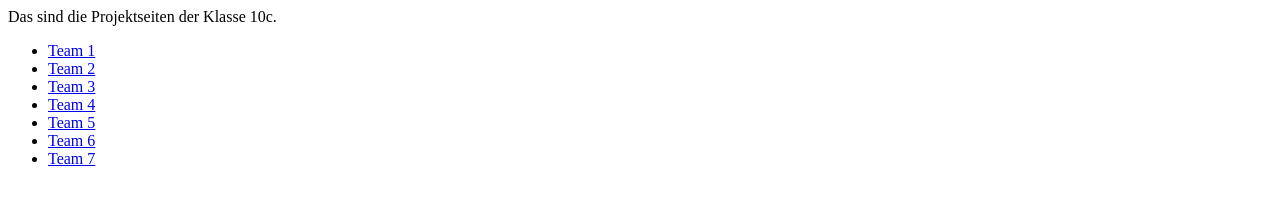
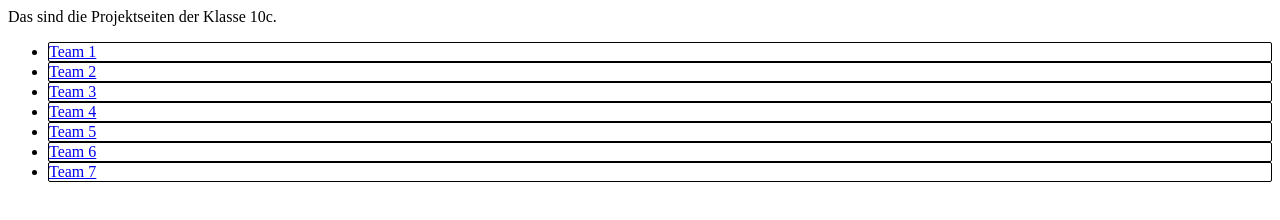
Before and after one commit to webapp-ks10/10c, a plain HTML site: page index.html in a window 1280 px wide. Drawn offline with Linux system fonts and the light colour scheme.

Commit message:
style added to landing page

```diff
--- a/index.html
+++ b/index.html
@@ -4,6 +4,12 @@
     <meta charset="UTF-8">
     <meta name="viewport" content="width=device-width, initial-scale=1.0">
     <title>Projektseiten 10c</title>
+    <style>
+        li {
+            border-radius: 2px;
+            border: 1px solid black;
+        }
+    </style>
 </head>
 <body>
     Das sind die Projektseiten der Klasse 10c.
```
